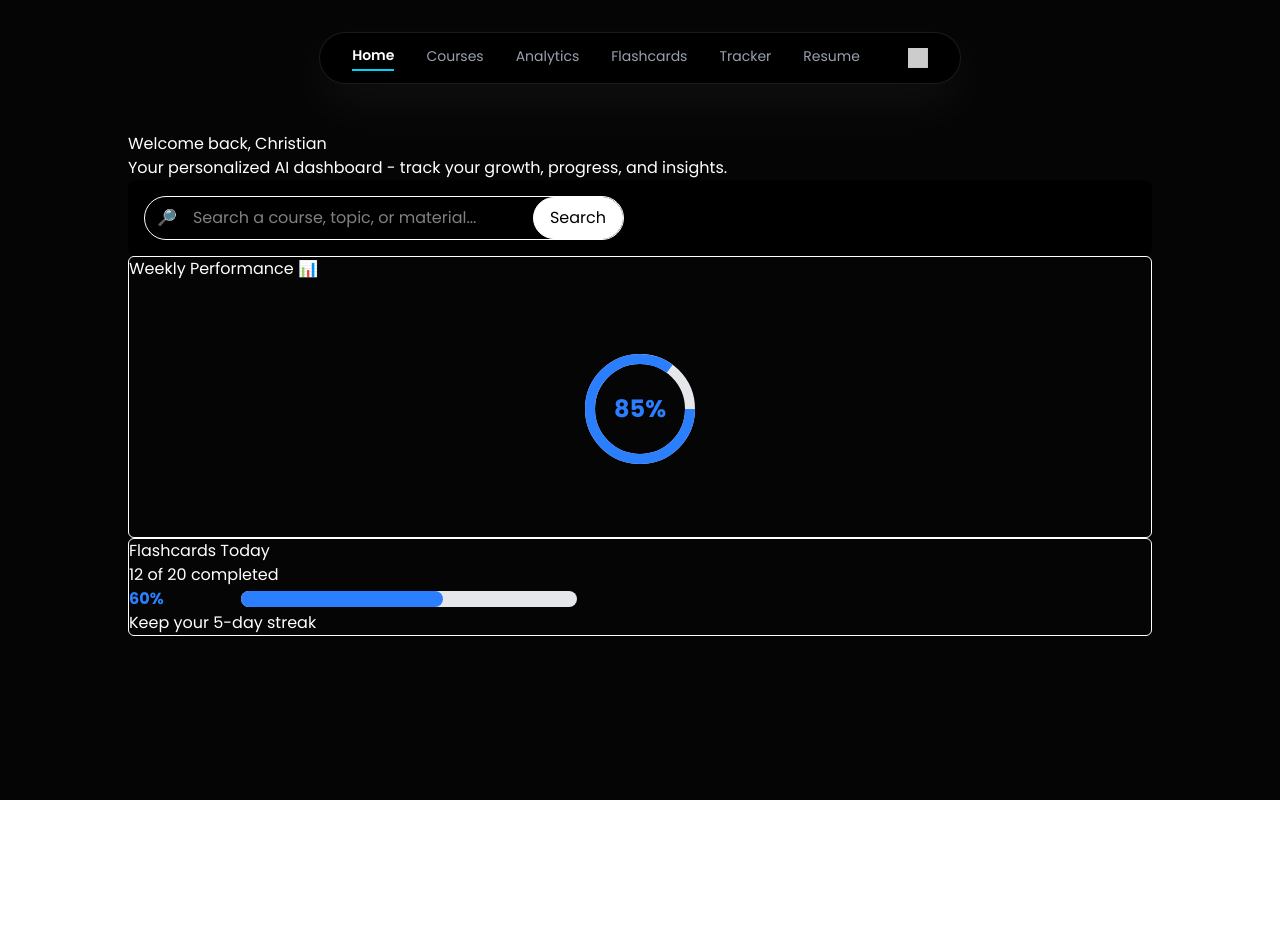
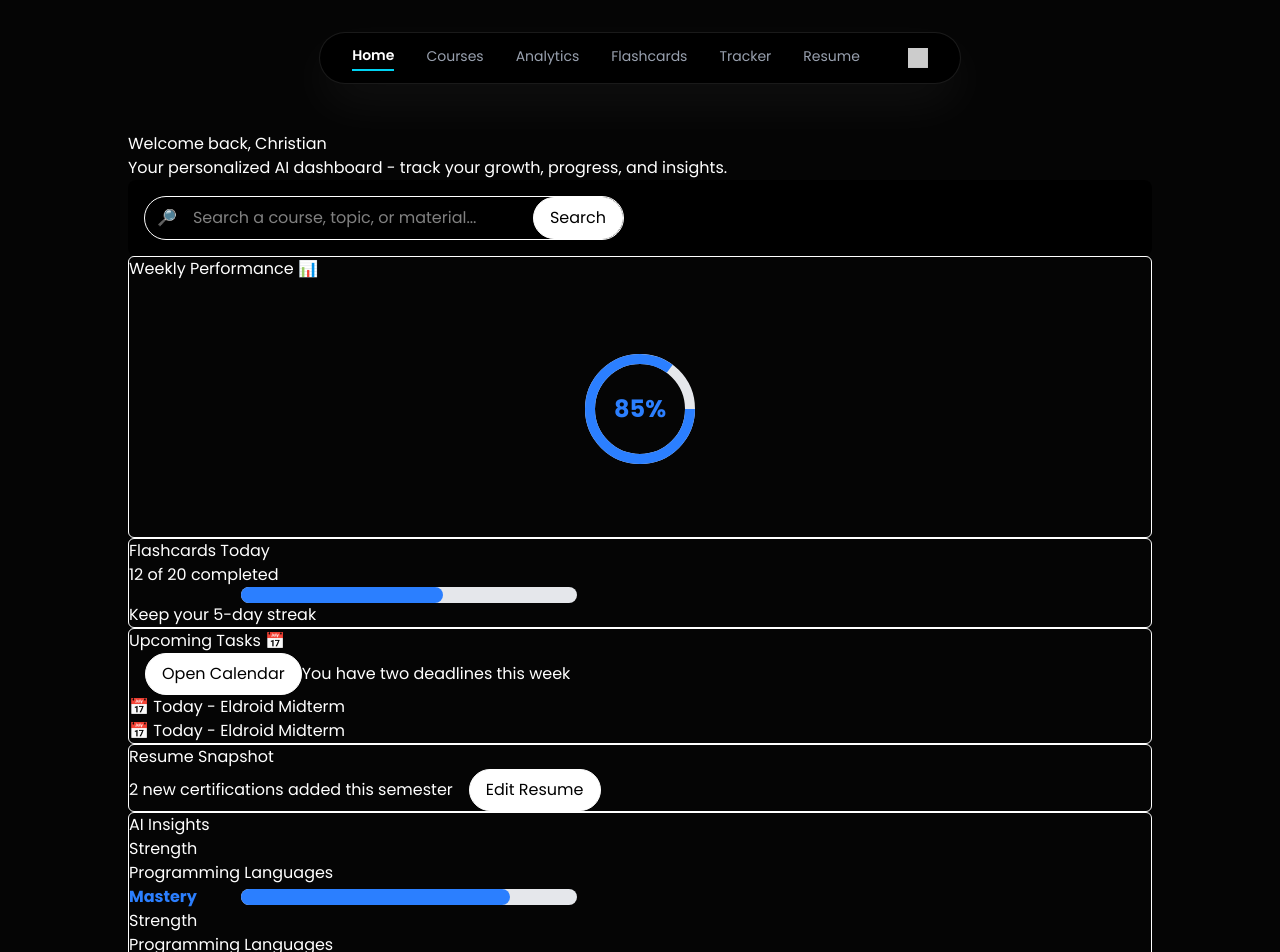
Before and after one commit to Speender/EducAIteFront, a React (Vite) app in the folder Frontend/: page / in a window 1280 px wide. Shown: the top 952 px of the page. Before the commit the page ends 800 px from the top, so only its background shows below. Built offline with nearby package versions, Linux system fonts and the light colour scheme.

Commit message:
all components

```diff
--- a/Frontend/src/pages/main/components/AIInsights.tsx
+++ b/Frontend/src/pages/main/components/AIInsights.tsx
@@ -0,0 +1,29 @@
+import React from 'react';
+import ProgressBar from './ProgressBar';
+
+
+const AIInsights = () => {
+    return (
+        <div className='border border-white rounded-md'>
+            <h1>AI Insights</h1>
+
+            <Insight />
+            <Insight />
+        </div>
+    );
+};
+
+
+const Insight = () => {
+    return (
+        <h1>
+            <h2>Strength</h2>
+            <h1>Programming Languages</h1>
+
+            <ProgressBar title={"Mastery"} percentage={80}/>
+        </h1>
+    )
+}
+
+
+export default AIInsights;
--- /dev/null
+++ b/Frontend/src/pages/main/components/Deadline.tsx
@@ -0,0 +1,11 @@
+import React from 'react';
+
+const Deadline = () => {
+    return (
+        <div>
+            📅 Today - Eldroid Midterm
+        </div>
+    );
+};
+
+export default Deadline;
--- a/Frontend/src/pages/main/components/ProgressBar.tsx
+++ b/Frontend/src/pages/main/components/ProgressBar.tsx
@@ -1,13 +1,14 @@
 import React from 'react';
 
 interface Props {
+    title: String,
     percentage: number
 }
 
-const ProgressBar = ({ percentage }: Props) => {
+const ProgressBar = ({ title, percentage }: Props) => {
   return (
     <div className="flex items-center w-full max-w-md">
-      <div className="w-1/4 font-bold text-blue-500">{percentage}%</div>
+      <div className="w-1/4 font-bold text-blue-500">{title}</div>
       <div className="w-3/4 bg-gray-200 rounded-full h-4 relative">
         <div
           className="bg-blue-500 h-full rounded-full transition-all duration-500 ease-in-out"
--- a/Frontend/src/pages/main/components/ResumeSnapshot.tsx
+++ b/Frontend/src/pages/main/components/ResumeSnapshot.tsx
@@ -0,0 +1,25 @@
+import React from 'react';
+
+const ResumeSnapshot = () => {
+    return (
+        <div className='border border-white rounded-md'>
+            <h1>Resume Snapshot</h1>
+
+            2 new certifications added this semester
+
+            <EditResumeBtn />
+        </div>
+    );
+};
+
+
+const EditResumeBtn = () => {
+    return (
+        <button className="ml-4 bg-white text-black rounded-full border border-white px-4 py-2 hover:bg-gray-200 transition">
+            Edit Resume
+        </button>
+    )
+}
+
+
+export default ResumeSnapshot;
--- a/Frontend/src/pages/main/components/UpcomingTasks.tsx
+++ b/Frontend/src/pages/main/components/UpcomingTasks.tsx
@@ -0,0 +1,27 @@
+import React from 'react';
+import Deadline from './Deadline';
+
+const UpcomingTasks = () => {
+    return (
+        <div className='border border-white rounded-md'>
+            <h1>Upcoming Tasks 📅</h1>
+            <OpenCalendarBtn />
+
+            You have two deadlines this week
+
+            <Deadline />
+            <Deadline />
+        </div>
+    );
+};
+
+
+const OpenCalendarBtn = () => {
+    return (
+        <button className="ml-4 bg-white text-black rounded-full border border-white px-4 py-2 hover:bg-gray-200 transition">
+            Open Calendar
+        </button>
+    )
+}
+
+export default UpcomingTasks;
--- a/Frontend/src/pages/main/index.tsx
+++ b/Frontend/src/pages/main/index.tsx
@@ -3,6 +3,9 @@ import Header from './components/Header'
 import Search from './components/Search'
 import WeeklyPerformance from './components/WeeklyPerformance'
 import Flashcards from './components/Flashcards'
+import UpcomingTasks from './components/UpcomingTasks'
+import ResumeSnapshot from './components/ResumeSnapshot'
+import AIInsights from './components/AIInsights'
 
 const Main: React.FC = () => (
 	<div>
@@ -10,6 +13,9 @@ const Main: React.FC = () => (
         <Search />
         <WeeklyPerformance />
         <Flashcards />
+        <UpcomingTasks />
+        <ResumeSnapshot />
+        <AIInsights />
 	</div>
 )
 
```
